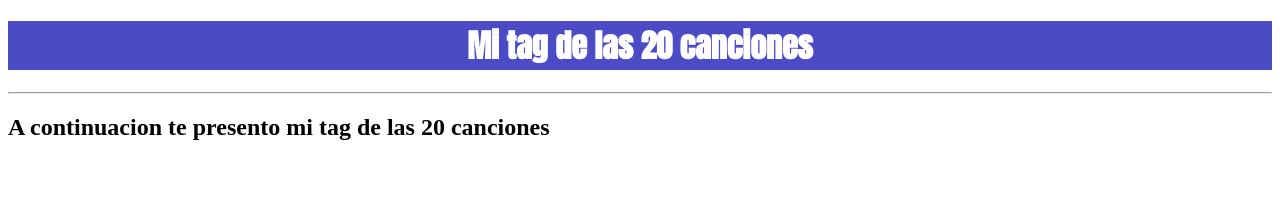
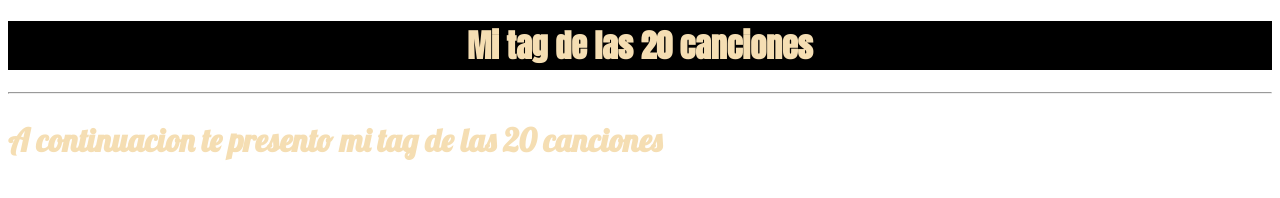
Before and after one commit to FabioBetancourt/tag_de_las_20_canciones, a plain HTML site: page index.html in a window 1280 px wide. Drawn offline with Linux system fonts and the light colour scheme.

Commit message:
se modifico el index.html, el style.css, con un subtitulo en h2 y una clase llamada titulo 2 donde se genero color, tamaño de letra, y tipografia

```diff
--- a/index.html
+++ b/index.html
@@ -10,11 +10,13 @@
     <link rel="preconnect" href="https://fonts.googleapis.com">
     <link rel="preconnect" href="https://fonts.gstatic.com" crossorigin>
     <link href="https://fonts.googleapis.com/css2?family=Anton&display=swap" rel="stylesheet">
+    <link href="https://fonts.googleapis.com/css2?family=Anton&family=Lobster&display=swap" rel="stylesheet">
 </head>
 
 <body>
-    <h1 class="titulo1">Mi tag de las 20 canciones</h1> <hr>
-    <h2>A continuacion te presento mi tag de las 20 canciones</h2>
+    <h1 class="titulo1">Mi tag de las 20 canciones</h1>
+    <hr>
+    <h2 class="titulo2">A continuacion te presento mi tag de las 20 canciones</h2>
 </body>
 
 </html>
--- a/style.css
+++ b/style.css
@@ -1,7 +1,13 @@
 .titulo1{
-    background-color: rgb(75, 75, 198);
-    color: white;
+    background-color: rgb(0, 0, 0);
+    color: wheat;;
     display: flex;
     justify-content: center;
     font-family: 'Anton', sans-serif;
 }
+
+.titulo2{
+    font-family: 'Lobster', cursive;
+    color: wheat;
+    font-size: 2rem;;
+}
```
